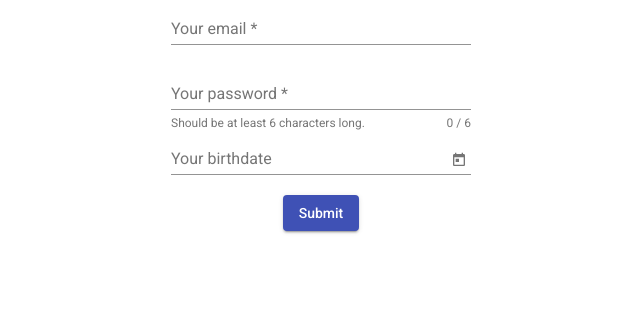
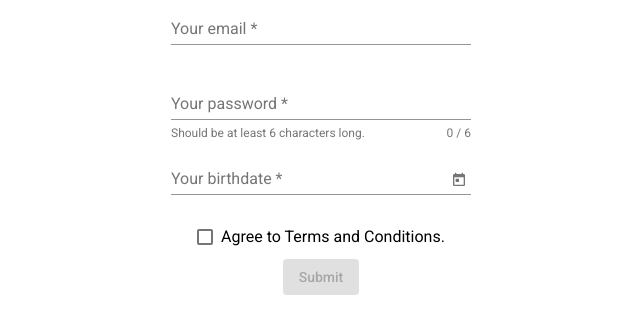
Before and after one commit to naveen-pete/angular-apps, an Angular app in the folder fitness-tracker/: page /signup in a window 1280 px wide. Shown: the top 334 px of the page, without its empty margins (319-959 px from the left). Built offline with nearby package versions, Linux system fonts and the light colour scheme.

Commit message:
add terms & conditions checkbox, disable submit button when form controls are not valid, provide spacing between form controls

```diff
--- a/fitness-tracker/src/app/app.module.ts
+++ b/fitness-tracker/src/app/app.module.ts
@@ -1,8 +1,8 @@
 import { BrowserModule } from '@angular/platform-browser';
 import { NgModule } from '@angular/core';
+import { FormsModule } from '@angular/forms';
 import { BrowserAnimationsModule } from '@angular/platform-browser/animations';
 import { FlexLayoutModule } from '@angular/flex-layout';
-import { FormsModule } from '@angular/forms';
 
 import { AppComponent } from './app.component';
 import { MaterialModule } from './material.module';
--- a/fitness-tracker/src/app/auth/signup/signup.component.html
+++ b/fitness-tracker/src/app/auth/signup/signup.component.html
@@ -1,5 +1,5 @@
 <section class="signup-form">
-  <form fxLayout="column" fxLayoutAlign="center center" #f="ngForm" (ngSubmit)="onSubmit(f)">
+  <form fxLayout="column" fxLayoutAlign="center center" fxLayoutGap="10px" #f="ngForm" (ngSubmit)="onSubmit(f)">
     <mat-form-field>
       <input type="email" autocomplete="off" matInput placeholder="Your email" ngModel name="email" email required
         #emailInput="ngModel">
@@ -13,10 +13,11 @@
       <mat-error>Has to be at least 6 characters long.</mat-error>
     </mat-form-field>
     <mat-form-field>
-      <input matInput placeholder="Your birthdate" [matDatepicker]="picker" [max]="maxDate">
+      <input matInput placeholder="Your birthdate" [matDatepicker]="picker" [max]="maxDate" ngModel name="birthdate" required>
       <mat-datepicker-toggle matSuffix [for]="picker"></mat-datepicker-toggle>
       <mat-datepicker #picker></mat-datepicker>
     </mat-form-field>
-    <button type="submit" mat-raised-button color="primary">Submit</button>
+    <mat-checkbox ngModel name="agree" required color="primary">Agree to Terms and Conditions.</mat-checkbox>
+    <button type="submit" mat-raised-button color="primary" [disabled]="f.invalid">Submit</button>
   </form>
 </section>
--- a/fitness-tracker/src/app/material.module.ts
+++ b/fitness-tracker/src/app/material.module.ts
@@ -6,6 +6,7 @@ import { MatFormFieldModule } from "@angular/material/form-field";
 import { MatInputModule } from "@angular/material/input";
 import { MatDatepickerModule } from '@angular/material/datepicker';
 import { MatNativeDateModule } from '@angular/material/core';
+import { MatCheckboxModule } from "@angular/material/checkbox";
 
 const modules = [
   MatButtonModule,
@@ -13,7 +14,8 @@ const modules = [
   MatFormFieldModule,
   MatInputModule,
   MatDatepickerModule,
-  MatNativeDateModule
+  MatNativeDateModule,
+  MatCheckboxModule
 ];
 
 @NgModule({
```
